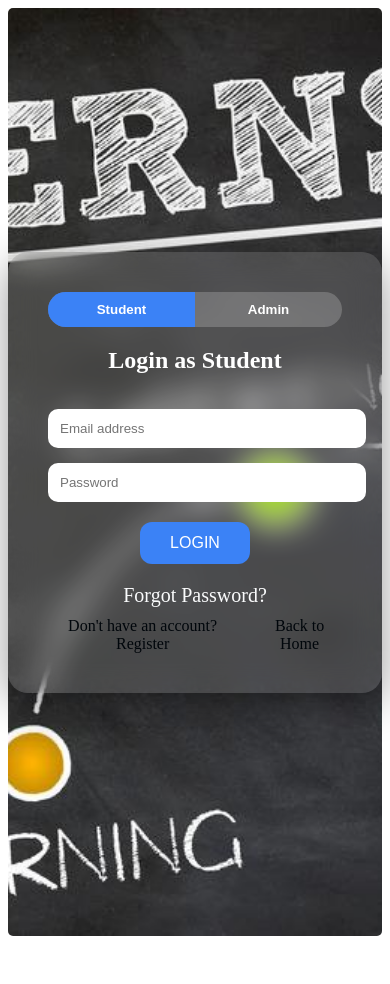
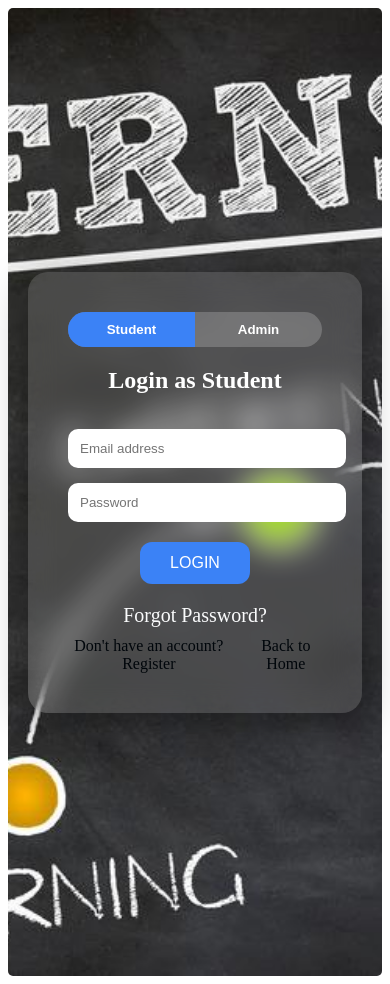
Before and after one commit to SATISHTEJA/FSADInternship, a React (Vite) app: page /login in a window 390 px wide. Before the commit the page ends 944 px from the top, so only its background shows below. Built offline with nearby package versions, Linux system fonts and the light colour scheme.

Commit message:
Mobile UI fix

```diff
--- a/src/Styles/Loginstyling.css
+++ b/src/Styles/Loginstyling.css
@@ -126,3 +126,22 @@
 .registerbut:hover {
   color: #f6f6f8;
 }
+
+/* ===== MOBILE FIX ONLY ===== */
+@media (max-width: 480px) {
+
+  .login-bg {
+    min-height: 100vh;
+    padding: 20px;
+  }
+
+  .login-card {
+    width: 95%;
+    max-width: 360px;
+  }
+
+  body {
+    overflow-x: hidden;
+  }
+
+}
```
